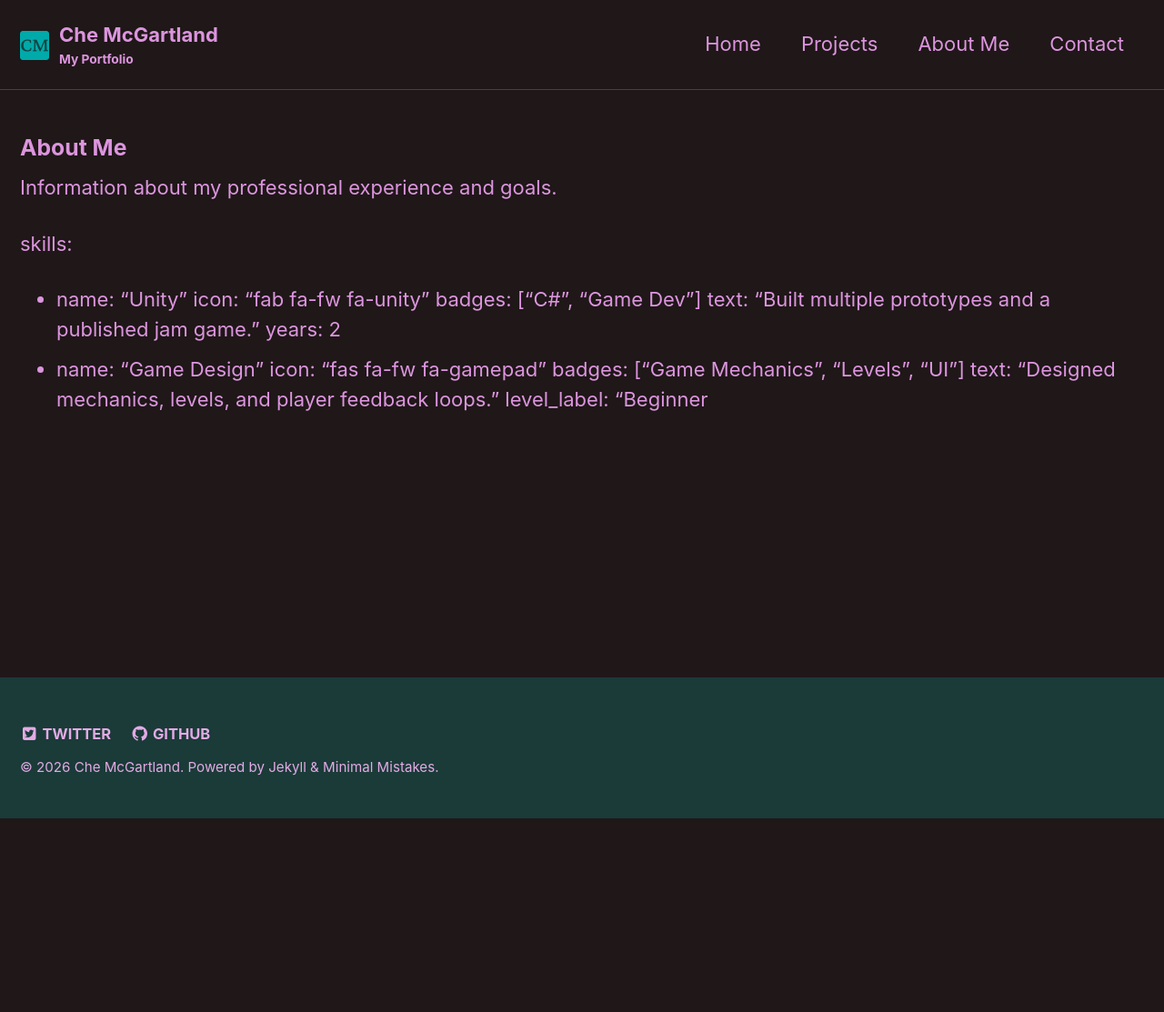
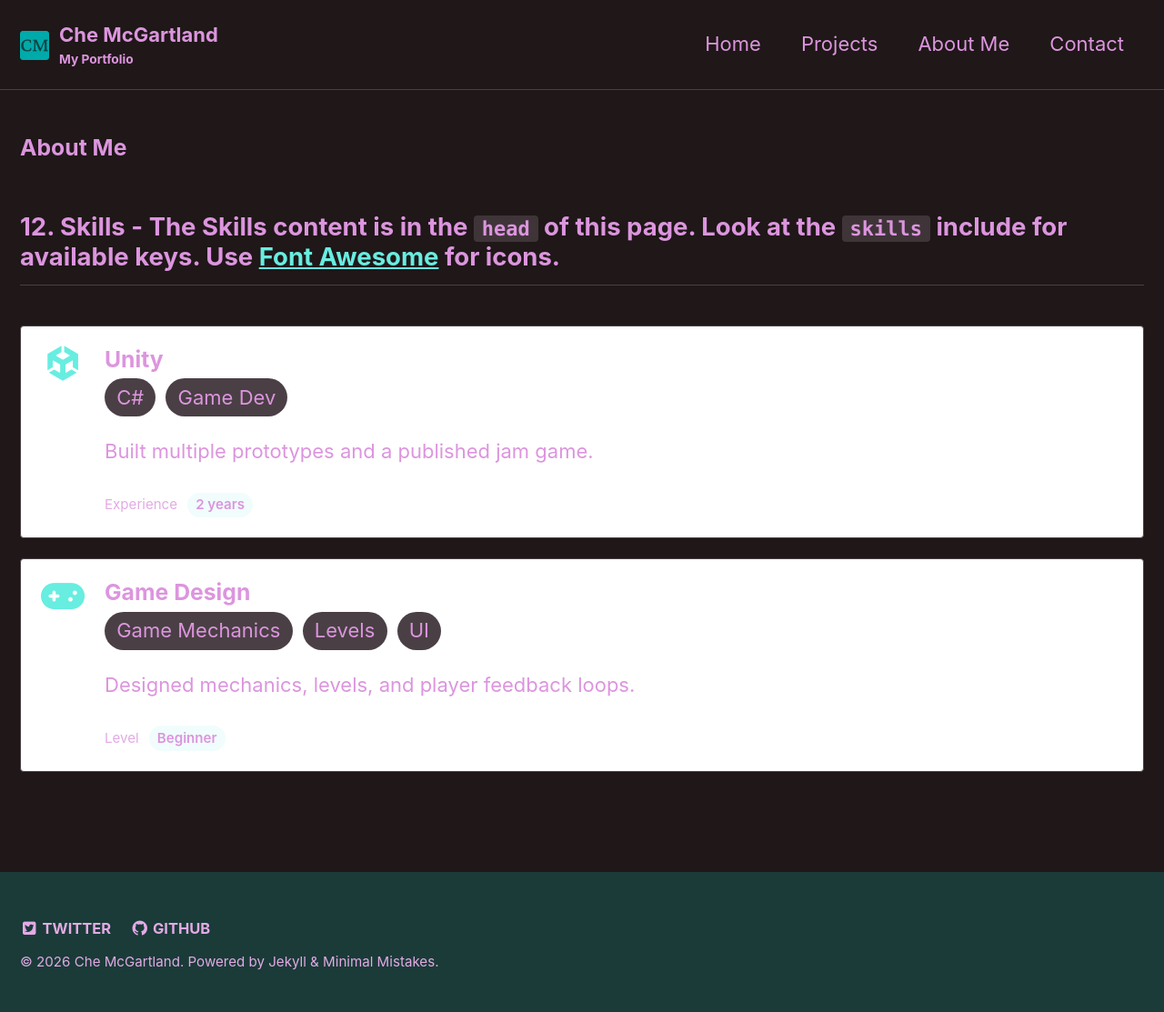
Before and after one commit to chemcg19/chemcg19.github.io, a Jekyll site: the page built from about-me.md, in a window 1280 px wide. Shown: the whole page at 91% size. Built offline with Jekyll 4.4.1, drawn with Linux system fonts in a browser that asks for light colours; before the commit the page ends 900 px from its top, so only the background shows below that.

Commit message:
Refactor About Me section and skills include

```diff
--- a/about-me.md
+++ b/about-me.md
@@ -2,12 +2,6 @@
 title: "About Me"
 layout: default
 permalink: /about-me/
----
-
-### About Me
-
-Information about my professional experience and goals.
-
 skills:
   - name: "Unity"
     icon: "fab fa-fw fa-unity"
@@ -18,42 +12,10 @@ skills:
     icon: "fas fa-fw fa-gamepad"
     badges: ["Game Mechanics", "Levels", "UI"]
     text: "Designed mechanics, levels, and player feedback loops."
-    level_label: "Beginner
+    level_label: "Beginner"
+---
 
-{% assign skills = include.skills | default: page.skills %}
+### About Me
 
-{% if skills %}
-<div class="skills {{ include.class }}">
-  {% for skill in skills %}
-    <div class="skill-card">
-      {% if skill.icon %}
-        <div class="skill-card__icon"><i class="{{ skill.icon }}" aria-hidden="true"></i></div>
-      {% endif %}
-      <div class="skill-card__body">
-        <h3 class="skill-card__title">{{ skill.name }}</h3>
-        {% if skill.badges %}
-          <ul class="skill-card__badges">
-            {% for badge in skill.badges %}
-              <li>{{ badge }}</li>
-            {% endfor %}
-          </ul>
-        {% endif %}
-        {% if skill.text %}
-          <p class="skill-card__text">{{ skill.text | markdownify | remove: "<p>" | remove: "</p>" }}</p>
-        {% endif %}
-        {% if skill.years %}
-          <div class="skill-card__meta">
-            <span class="skill-card__meta-label">Experience</span>
-            <span class="skill-card__meta-value">{{ skill.years }} years</span>
-          </div>
-        {% elsif skill.level_label %}
-          <div class="skill-card__meta">
-            <span class="skill-card__meta-label">Level</span>
-            <span class="skill-card__meta-value">{{ skill.level_label }}</span>
-          </div>
-        {% endif %}
-      </div>
-    </div>
-  {% endfor %}
-</div>
-{% endif %}
+## 12. Skills - The Skills content is in the `head` of this page. Look at the `skills` include for available keys. Use <a href="https://fontawesome.com/icons" target="_blank" rel="noopener noreferrer">Font Awesome</a> for icons. {#skills}
+{% include skills skills=page.skills %}
```
